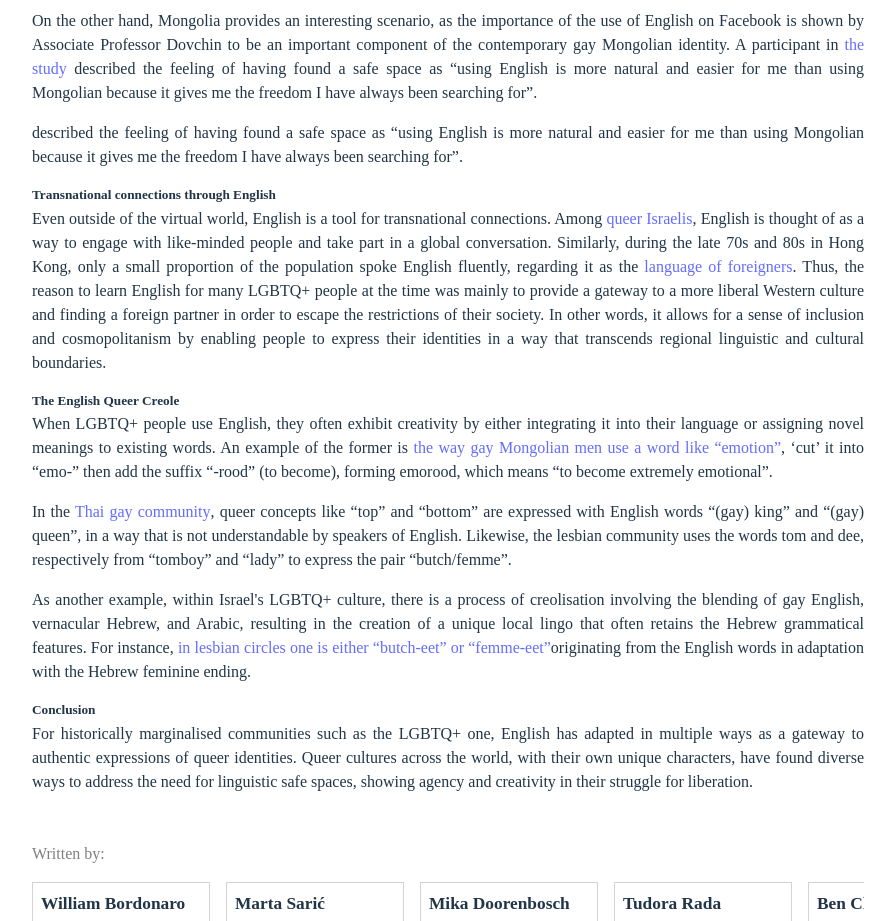
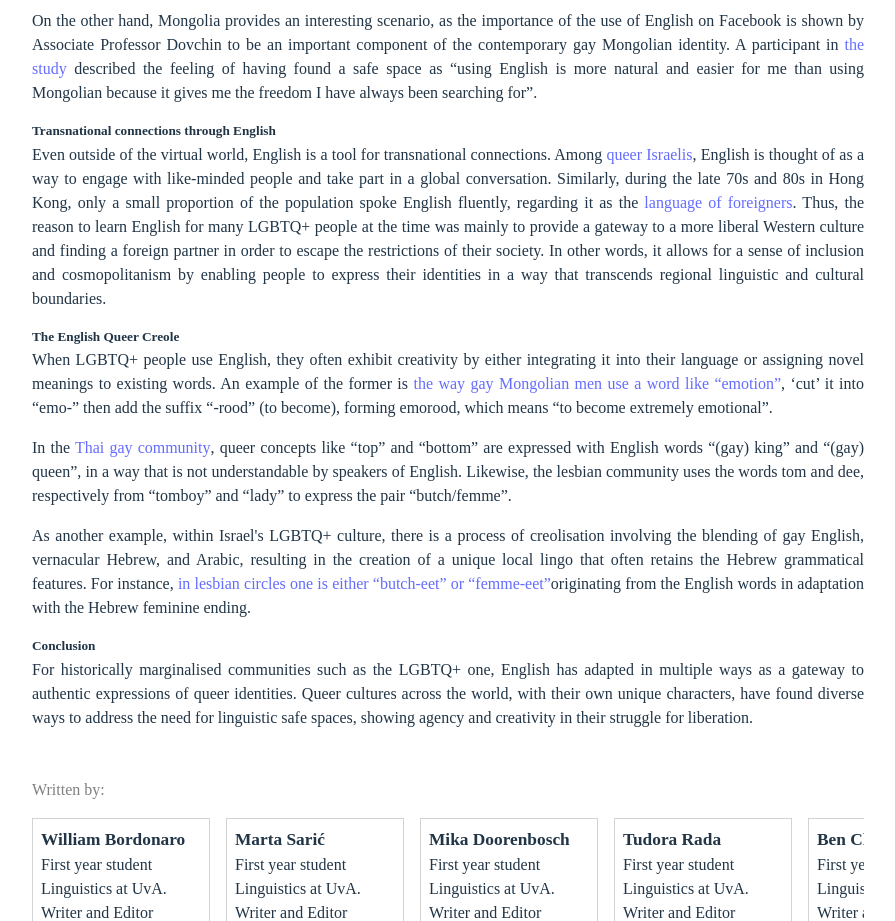
Before and after one commit to mikad74/popSci, a React (Vite) app: page / in a window 1280 px wide. Shown: the part 1000-1921 px from the top of the page, without its empty margins (192-1087 px from the left). Built offline with nearby package versions, Linux system fonts and the light colour scheme.

Commit message:
hotfix duplication

```diff
--- a/src/components/Content.tsx
+++ b/src/components/Content.tsx
@@ -103,11 +103,6 @@ function Content() {
             {" "}
             the study{" "}
           </a>
-          described the feeling of having found a safe space as “using English
-          is more natural and easier for me than using Mongolian because it
-          gives me the freedom I have always been searching for”.
-        </p>
-        <p>
           described the feeling of having found a safe space as “using English
           is more natural and easier for me than using Mongolian because it
           gives me the freedom I have always been searching for”.
```
